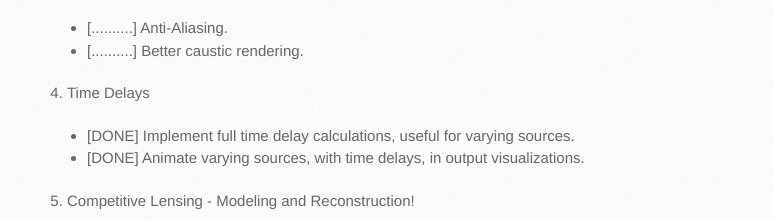
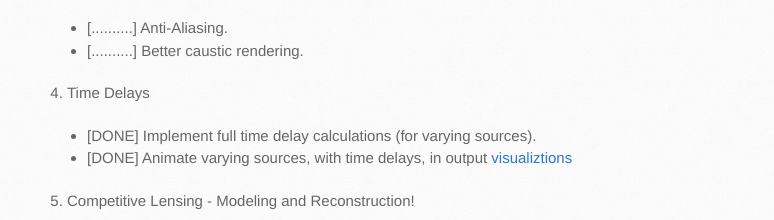
Before and after one commit to linan7788626/bending_light_cython, a plain HTML site: page index.html in a window 1280 px wide. Shown: the part 4040-4260 px from the top of the page, without its empty margins (106-880 px from the left). Drawn offline with Linux system fonts and the light colour scheme.

Commit message:
Update index.html

```diff
--- a/index.html
+++ b/index.html
@@ -106,8 +106,8 @@ The next version of this software will include these many additional tools.
 <p>Time Delays</p>
 
 <ul>
-<li>[DONE] Implement full time delay calculations, useful for varying sources.</li>
-<li>[DONE] Animate varying sources, with time delays, in output visualizations.</li>
+<li>[DONE] Implement full time delay calculations (for varying sources).</li>
+<li>[DONE] Animate varying sources, with time delays, in output <a href="https://www.youtube.com/watch?v=u6mARnNMCUA">visualiztions</a></li>
 </ul>
 </li>
 <li>
```
